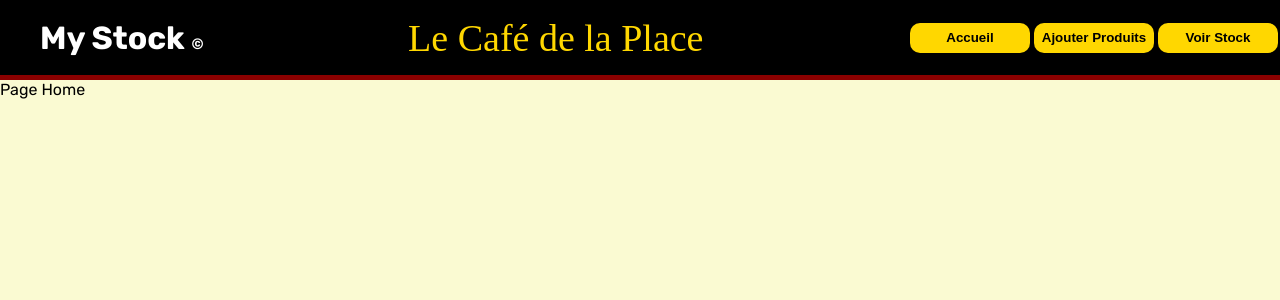
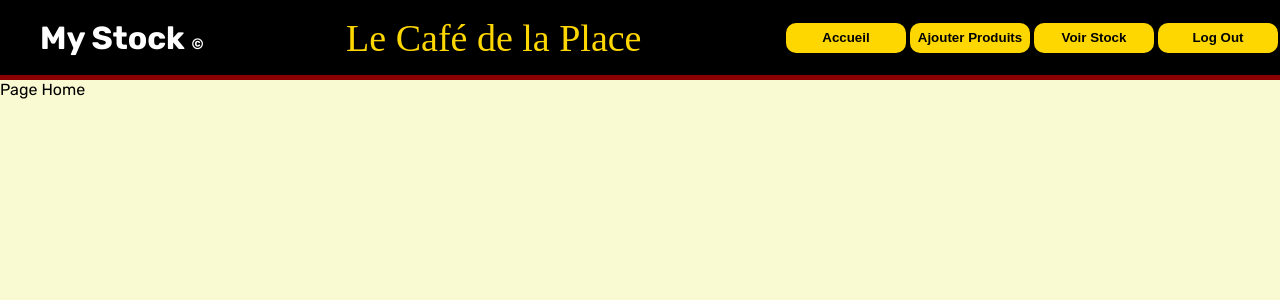
Before and after one commit to JeremyQuievreux/TP-MyStock, a React (Create React App) app: page / in a window 1280 px wide. Both pictures are taken after a click on the button "Se Connecter". Shown: the top 300 px of the page. Built offline with nearby package versions, Linux system fonts and the light colour scheme; a web font is replaced by a local one.

Commit message:
update login logout system, with localstorage

```diff
--- a/src/App.js
+++ b/src/App.js
@@ -5,16 +5,13 @@ import Navbar from './Navbar/Navbar';
 import Home from './Home/Home';
 import Formulaire from './Formulaire/Formulaire';
 import ItemsList from './ItemsList/ItemsList';
-import { useState } from 'react';
 
 function App() {
-
-  const [isLog, SetIsLog] = useState(false);
 
   return (
     <Router>
       <div className="App">
-        <Navbar isLog={isLog} SetIsLog={SetIsLog} />
+        <Navbar  />
         <Switch>
           <Route exact path="/">
             <Home />
--- a/src/Navbar/Navbar.js
+++ b/src/Navbar/Navbar.js
@@ -1,18 +1,14 @@
 import './Navbar.scss';
 import { Link } from "react-router-dom";
+import { useEffect, useState } from 'react';
 
-function Navbar({isLog, SetIsLog}) {
+function Navbar() {
 
-  let localLog = localStorage.getItem("mail");
+  const [isLog, SetIsLog] = useState(false);
 
-  function setLogin(localLog) {
-    if (localLog) {
-      SetIsLog(...isLog, true);
-    } else {
-      SetIsLog(...isLog, false);
-    }
-  }
-
+  useEffect( ()=> {
+    isLoged();
+  }, [isLog]);
 
   function showMenu() {
     if (isLog) {
@@ -21,6 +17,7 @@ function Navbar({isLog, SetIsLog}) {
           <Link to="/"><button>Accueil</button></Link>
           <Link to="/additem"><button>Ajouter Produits</button></Link>
           <Link to="/itemslist"><button>Voir Stock</button></Link>
+          <Link to="/"><button onClick={() => logOut()}>Log Out</button></Link>
         </div>
       )
     } else {
@@ -33,10 +30,22 @@ function Navbar({isLog, SetIsLog}) {
   }
 
   function beConnect() {
-    SetIsLog(true)
+    localStorage.setItem("mail", "mon mail");
+    isLoged();
+  }
+  function logOut() {
+    localStorage.removeItem("mail");
+    isLoged();
   }
 
-
+  function isLoged() {
+    let localLog = localStorage.getItem("mail");
+    if (localLog) {
+      SetIsLog(true);
+    } else {
+      SetIsLog(false);
+    }
+  }
 
   return (
     <div className="Navbar">
--- a/src/Navbar/Navbar.scss
+++ b/src/Navbar/Navbar.scss
@@ -18,7 +18,7 @@
     .menu{
         display: flex;
         justify-content: space-around;
-        width: 30%;
+        width: 40%;
         button{
             background-color: gold;
             height: 30px;
```
